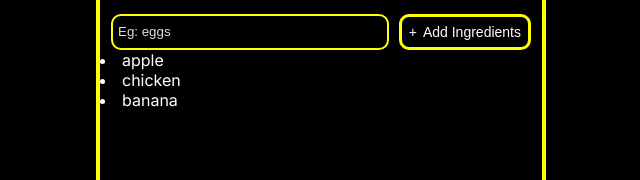
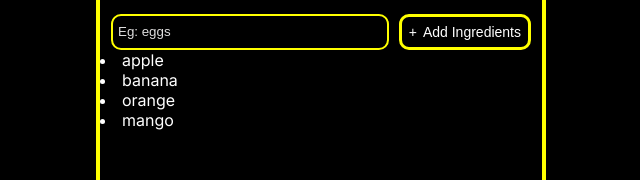
Before and after one commit to auto-prog/robo-chef, a React (Vite) app: page / in a window 1280 px wide. Shown: the part 234-414 px from the top of the page, without its empty margins (319-959 px from the left). Built offline with nearby package versions, Linux system fonts and the light colour scheme; a web font is replaced by a local one.

Commit message:
when user enter a value it saves in a array and also display as list

```diff
--- a/src/componentes/Main_content/Main_content.jsx
+++ b/src/componentes/Main_content/Main_content.jsx
@@ -1,26 +1,34 @@
-import React from 'react'
+import React, { useState } from 'react'
 import "./Main_conten.css"
+
 function Main_content() {
+  let ingredients_list = ['apple', 'banana', 'orange', 'mango'];
+  const [ingredient,setingredient]=useState(ingredients_list)
 
 
-let ingredients_list=["apple","chicken","banana"]
-const each=ingredients_list.map((food)=>{
-  return <li key={food}>{food}</li>
+let  each =ingredient.map((food,index)=>{
+  return <li key={index}>{food}</li>
+
  })
+ console.log(ingredient)
+
+
 
 
 function handelSubmit(e){
+
   e.preventDefault()
-  const ingredients= new FormData(e.currentTarget).get("ingredient")
-   ingredients_list=[...ingredients_list,ingredients]
-  return console.log(ingredients_list)
+
+  let inputvalue= new FormData(e.currentTarget).get("inputvalue")
+  inputvalue ? setingredient( prev=> [...prev,inputvalue]) : window.alert('Pls enter any one ingredient !')
+
 
 
 }
   return (
     <main>
     <form className='add-ingredients' onSubmit={handelSubmit} >
-        <input type="text" aria-label='this is a input' placeholder='Eg: eggs' name='ingredient'/>
+        <input type="text" aria-label='this is a input' placeholder='Eg: eggs' name='inputvalue'/>
         <button type='submit'>Add Ingredients</button>
     </form>
       {each}
```
